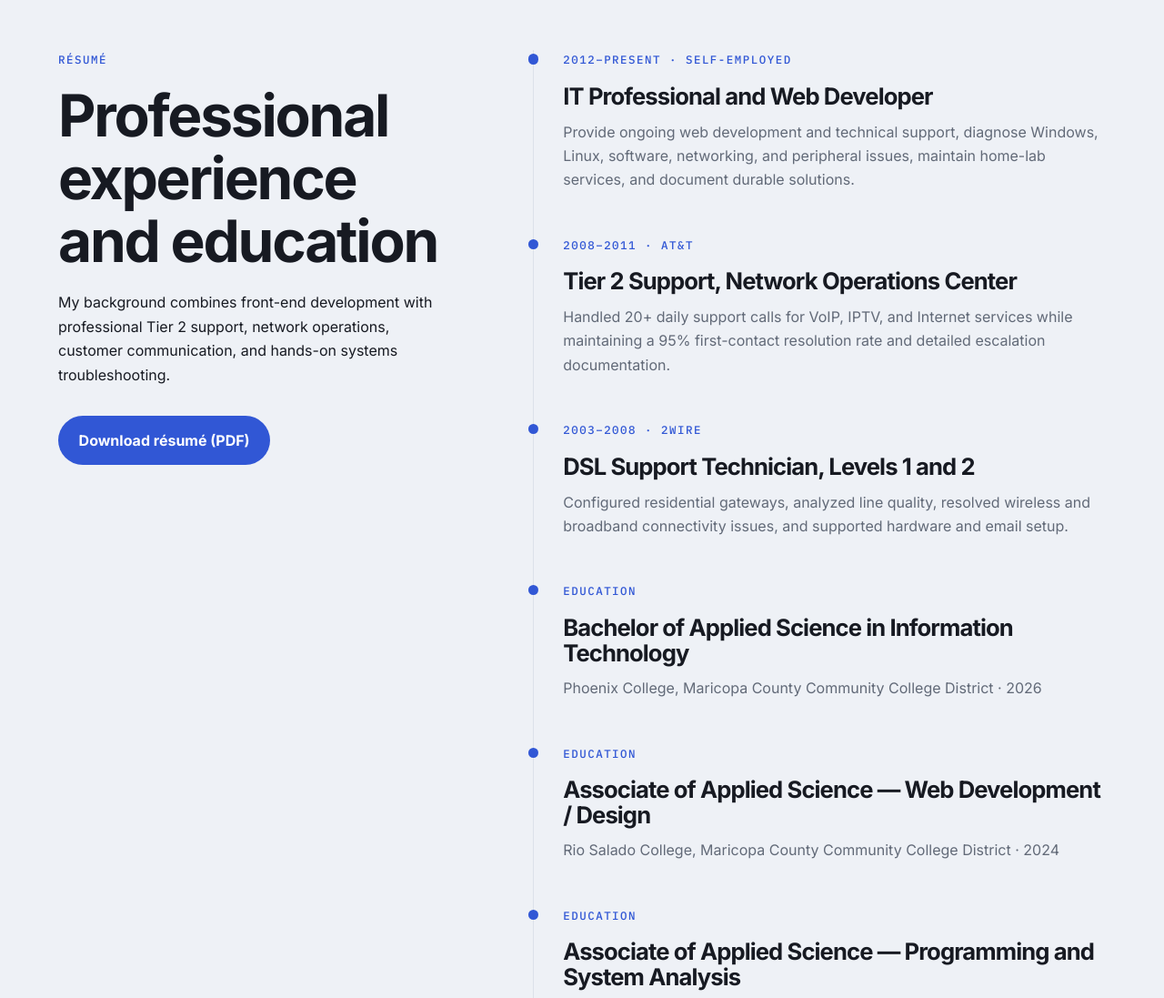
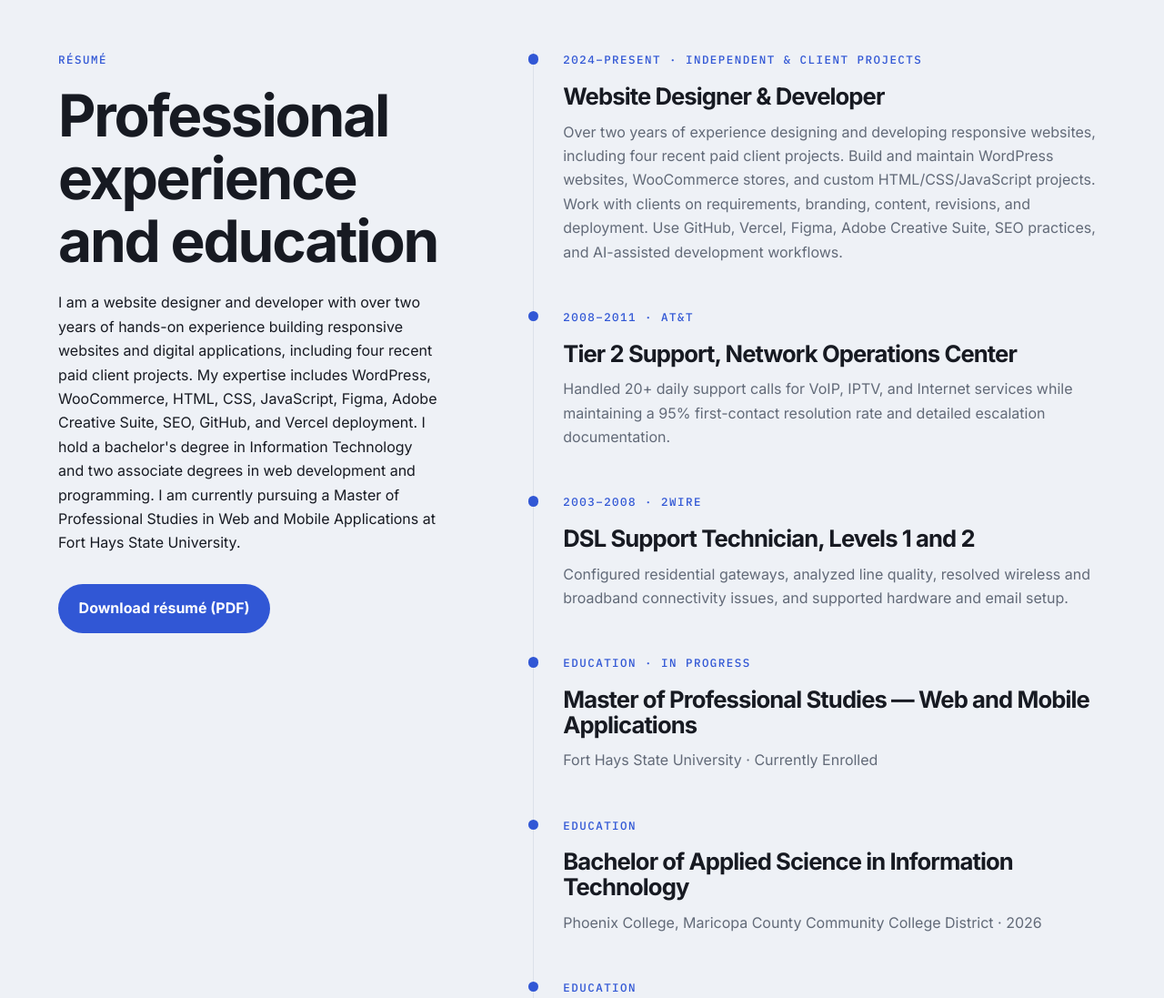
Before and after one commit to JulianBurnley/julianburnley-portfolio, a plain HTML site: page portfolio/index.html in a window 1280 px wide. Shown: the part 8080-9177 px from the top of the page at 91% size. Drawn offline with Linux system fonts and the light colour scheme; files that its build step writes are made by us from their sources.

Commit message:
Update portfolio experience and graduate education
Updated professional summary and experience details in the résumé section, emphasizing web development skills and recent projects.

```diff
--- a/portfolio/index.html
+++ b/portfolio/index.html
@@ -524,20 +524,37 @@
         <div>
           <p class="section-kicker">Résumé</p>
           <h2>Professional experience and education</h2>
-          <p>
-            My background combines front-end development with professional Tier 2
-            support, network operations, customer communication, and hands-on systems
-            troubleshooting.
-          </p>
+
+<p>
+  I am a website designer and developer with over two years of hands-on
+  experience building responsive websites and digital applications,
+  including four recent paid client projects. My expertise includes
+  WordPress, WooCommerce, HTML, CSS, JavaScript, Figma, Adobe Creative
+  Suite, SEO, GitHub, and Vercel deployment. I hold a bachelor's degree
+  in Information Technology and two associate degrees in web development
+  and programming. I am currently pursuing a Master of Professional
+  Studies in Web and Mobile Applications at Fort Hays State University.
+</p>
+
           <a class="button button-primary" href="assets/documents/julian-burnley-resume.pdf" download>Download résumé (PDF)</a>
         </div>
 
         <div class="timeline">
-          <article>
-            <p class="timeline-label">2012–Present · Self-employed</p>
-            <h3>IT Professional and Web Developer</h3>
-            <p>Provide ongoing web development and technical support, diagnose Windows, Linux, software, networking, and peripheral issues, maintain home-lab services, and document durable solutions.</p>
-          </article>
+
+<article>
+  <p class="timeline-label">2024–Present · Independent & Client Projects</p>
+  <h3>Website Designer & Developer</h3>
+  <p>
+    Over two years of experience designing and developing responsive
+    websites, including four recent paid client projects. Build and
+    maintain WordPress websites, WooCommerce stores, and custom
+    HTML/CSS/JavaScript projects. Work with clients on requirements,
+    branding, content, revisions, and deployment. Use GitHub, Vercel,
+    Figma, Adobe Creative Suite, SEO practices, and AI-assisted
+    development workflows.
+  </p>
+</article>
+
 
           <article>
             <p class="timeline-label">2008–2011 · AT&amp;T</p>
@@ -550,6 +567,13 @@
             <h3>DSL Support Technician, Levels 1 and 2</h3>
             <p>Configured residential gateways, analyzed line quality, resolved wireless and broadband connectivity issues, and supported hardware and email setup.</p>
           </article>
+
+<article>
+  <p class="timeline-label">Education · In Progress</p>
+  <h3>Master of Professional Studies — Web and Mobile Applications</h3>
+  <p>Fort Hays State University · Currently Enrolled</p>
+</article>
+
 
           <article>
             <p class="timeline-label">Education</p>
```
